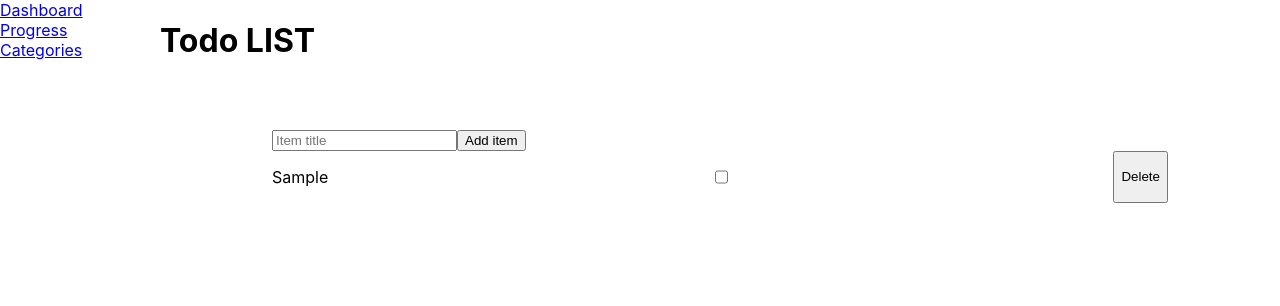
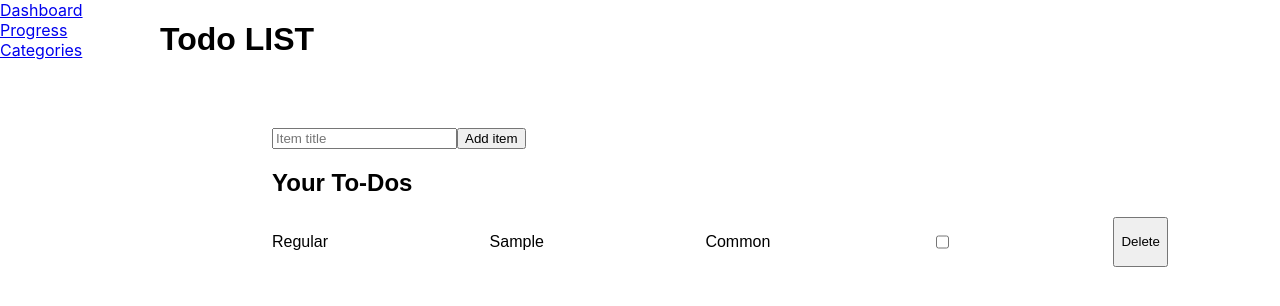
Before and after one commit to An1mus/merntodo, a React (Create React App) app: page /#/ in a window 1280 px wide. Both pictures are taken after typing "Sample" into the empty fields and a click on the button "Add item". Shown: the top 306 px of the page. Built offline with nearby package versions, Linux system fonts and the light colour scheme.

Commit message:
Modified item display

```diff
--- a/src/commons/types/todoItem.tsx
+++ b/src/commons/types/todoItem.tsx
@@ -3,6 +3,7 @@ import { TodoCategory } from './todoCategory';
 export type TodoItem = {
     id: string,
     name: string,
+    priority: string,
     isChecked: boolean,
     category: TodoCategory,
     description: string,
--- a/src/components/App.tsx
+++ b/src/components/App.tsx
@@ -16,6 +16,7 @@ const AppContainer = styled.div`
 
 const AppContent = styled.div`
     box-sizing: border-box;
+    font-family: 'Proxima Nova', sans-serif;
     width: calc(100% - 10rem);
 `;
 
--- a/src/components/Todo/AddItemForm/index.tsx
+++ b/src/components/Todo/AddItemForm/index.tsx
@@ -10,6 +10,7 @@ const FormComponent = styled.form`
 
 const emptyItem: TodoItem = {
     id: '',
+    priority: 'Regular',
     name: '',
     description: '',
     isChecked: false,
--- a/src/components/Todo/List/ListItem/index.tsx
+++ b/src/components/Todo/List/ListItem/index.tsx
@@ -16,7 +16,7 @@ const ListItemContainer = styled.div`
 
 const ListItem = ({onDelete, updateTodo, item}: Props) => {
     const [todoItem, setTodoItem] = useState(item);
-    const {name, description, category, isChecked, date, endDate} = todoItem;
+    const {priority, name, description, category, isChecked, date, endDate} = todoItem;
 
     useEffect(() => {
         updateTodo(todoItem);
@@ -33,13 +33,14 @@ const ListItem = ({onDelete, updateTodo, item}: Props) => {
 
     return (
         <ListItemContainer>
+            <p>{priority}</p>
             <p>{name}</p>
+            <p>{category.name}</p>
             {/*<textarea
                 placeholder={'Item description'}
                 onChange={(e) => updateDescription(e.target.value)}
                 value={description}
             />
-            <p>Category: {category.name}</p>
             <p>isChecked: {isChecked ? 'Yes' : 'No'}</p>
             <p>Date: {new Date(date).toISOString()}</p>
             <p>End date: {endDate ? new Date(endDate).toISOString() : 'No end date'}</p>*/}
--- a/src/components/Todo/index.tsx
+++ b/src/components/Todo/index.tsx
@@ -25,6 +25,9 @@ const Todo = ({addTodo, deleteTodo, updateTodo, todos}: Props) => {
     return (
         <ListContainer>
             <AddItemForm addTodo={addTodo}/>
+            <h2>
+                Your To-Dos
+            </h2>
             <List todos={todos} onDelete={deleteTodo} updateTodo={updateTodo}/>
         </ListContainer>
     );
```
